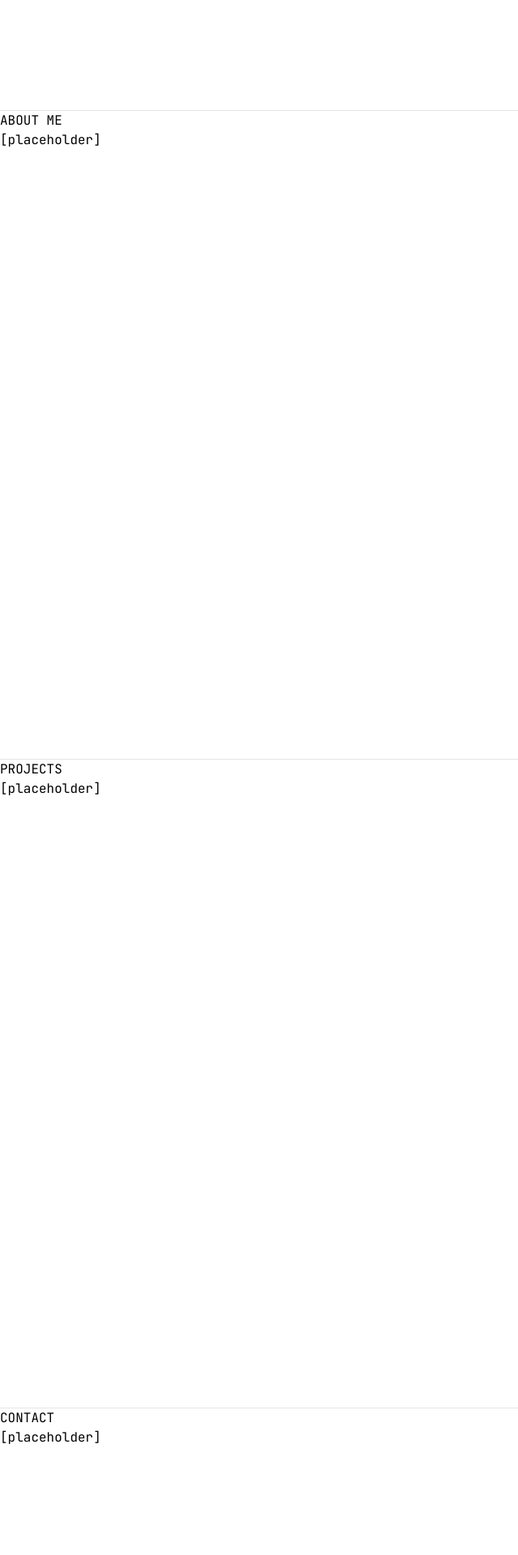
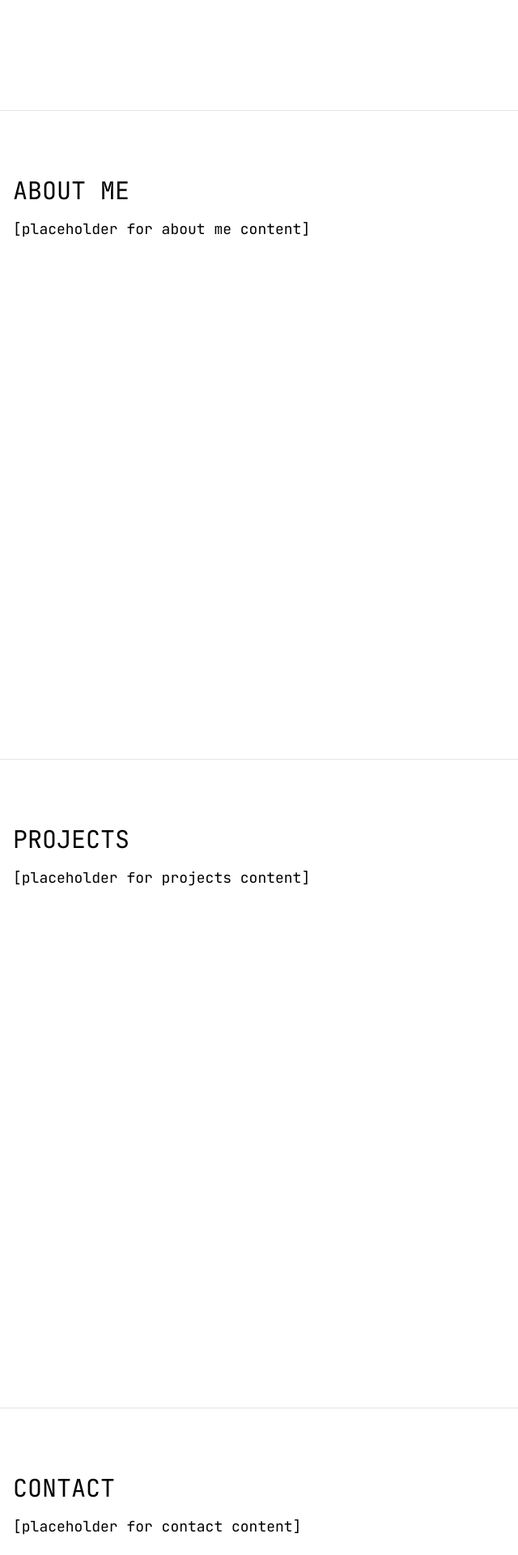
Before and after one commit to mzzdev/portfolio, a Next.js app: page /en in a window 1280 px wide. Shown: the part 700-2620 px from the top of the page at 81% size, without its empty margins (0-640 px from the left). Built offline with nearby package versions, Linux system fonts and the light colour scheme; a web font is replaced by a local one.

Commit message:
landing page work, not found page

```diff
--- a/messages/en.json
+++ b/messages/en.json
@@ -1,5 +1,9 @@
 {
   "HomePage": {
     "title": "Hello world!"
+  },
+  "NotFoundPage": {
+    "message": "The page you are looking for does not exist.",
+    "homeButton": "Back to Home"
   }
 }
--- a/messages/es.json
+++ b/messages/es.json
@@ -1,5 +1,9 @@
 {
   "HomePage": {
     "title": "Hola mundo!"
+  },
+  "NotFoundPage": {
+    "message": "La página que buscas no existe.",
+    "homeButton": "Volver a Inicio"
   }
 }
--- /dev/null
+++ b/src/app/[locale]/[...rest]/page.tsx
@@ -0,0 +1,5 @@
+import {notFound} from 'next/navigation';
+
+export default function CatchAllPage() {
+  notFound();
+}
--- /dev/null
+++ b/src/app/[locale]/not-found.tsx
@@ -0,0 +1,40 @@
+'use client';
+
+import { motion } from 'framer-motion';
+import { useTranslations } from 'next-intl';
+import Link from 'next/link';
+import { Button } from '@/components/ui/button';
+
+export default function NotFoundPage() {
+  const t = useTranslations('NotFoundPage');
+  return (
+    <main className='flex flex-col min-h-screen items-center justify-center cursor-default bg-white dark:bg-black dark:bg-dot-white/[0.2] bg-dot-black/[0.2]'>
+      <div className="absolute inset-0 flex items-center justify-center dark:bg-black bg-white [mask-image:radial-gradient(ellipse_at_center,transparent_10%,black)]"></div>
+      <motion.p
+        initial={{ filter: "blur(5px)", opacity: 0, y: 100 }}
+        whileInView={{ filter: "blur(0)", opacity: 1, y: 0 }}
+        viewport={{ once: true }}
+        transition={{ duration: .5, delay: 0, ease: "easeInOut" }}
+        className='overflow-hidden absolute inset-0 z-0 flex items-center justify-center text-[45vw] font-mono font-bold tracking-widest bg-clip-text text-transparent bg-gradient-to-b from-neutral-200 to-white dark:from-neutral-500 dark:to-black select-none'
+        style={{ zIndex: 1 }}
+      >404</motion.p>
+      <motion.div
+        initial={{ filter: "blur(5px)", opacity: 0 }}
+        whileInView={{ filter: "blur(0)", opacity: 1 }}
+        viewport={{ once: true }}
+        transition={{ duration: .25, delay: 0, ease: "backInOut" }}
+        className='flex flex-col z-10 items-center justify-center absolute bottom-0 mb-8'>
+        <p className='relative text-black dark:text-white tracking-tight font-bold text-xl mt-10 rounded-lg backdrop-blur-sm'>{t('message')}</p>
+        <Link href={'/'} className='mt-4'>
+          <Button
+            variant="outline"
+            title={t('homeButton')}
+            aria-label={t('homeButton')}
+            role="button"
+          >{t('homeButton')}
+          </Button>
+        </Link>
+      </motion.div>
+    </main >
+  );
+}
--- a/src/app/[locale]/page.tsx
+++ b/src/app/[locale]/page.tsx
@@ -7,52 +7,131 @@ import {
   MenubarItem,
   MenubarMenu,
   MenubarTrigger,
-} from "@/components/ui/menubar"
+} from "@/components/ui/menubar";
 import { Separator } from "@/components/ui/separator";
 import { useTranslations } from "next-intl";
 import Link from "next/link";
+import { useState, useEffect } from "react";
+import { motion } from "framer-motion";
+
+const SCROLL_THRESHOLD = 100;
 
 export default function Home() {
   const t = useTranslations('HomePage');
+
+  const [showNavbar, setShowNavbar] = useState(true);
+  const [lastScrollY, setLastScrollY] = useState(0);
+
+  useEffect(() => {
+    const handleScroll = () => {
+      const currentScrollY = window.scrollY;
+
+      if (currentScrollY > lastScrollY && currentScrollY > SCROLL_THRESHOLD) {
+        setShowNavbar(false);
+      } else {
+        setShowNavbar(true);
+      }
+      setLastScrollY(currentScrollY);
+    };
+
+    window.addEventListener('scroll', handleScroll);
+    return () => window.removeEventListener('scroll', handleScroll);
+  }, [lastScrollY]);
+
+  const Section = ({ id, title, children }: { id: string, title: string, children: React.ReactNode }) => (
+    <>
+      <Separator className="bg-neutral-200" />
+      <section id={id} className="section h-screen w-full py-20">
+        <div className="container mx-auto px-4">
+          <h2 className="text-3xl mb-4">{title}</h2>
+          <p className="text-lg">{children}</p>
+        </div>
+      </section>
+    </>
+  );
+
   return (
-    <main className="w-full h-screen bg-white">
+    <main className="w-full bg-white">
+      <motion.div
+        initial={{ y: 0 }}
+        animate={{ y: showNavbar ? 0 : -100 }}
+        transition={{ duration: 0.3 }}
+        className="sticky top-0 z-50"
+      >
         <Menubar className="justify-between">
           <MenubarMenu>
             <MenubarTrigger className="font-lexend">Pablo Belló</MenubarTrigger>
             <MenubarContent className="ml-2 mt-1">
-            <MenubarItem asChild className="text-xs">
-              <Link href="#about-me" className="text-xs">ABOUT ME</Link>
+              <MenubarItem asChild>
+                <Link href="#about-me">ABOUT ME</Link>
               </MenubarItem>
               <MenubarItem asChild>
-              <Link href="#projects" className="text-xs">PROJECTS</Link>
+                <Link href="#projects">PROJECTS</Link>
               </MenubarItem>
               <MenubarItem asChild>
-              <Link href="#contact" className="text-xs">CONTACT</Link>
+                <Link href="#contact">CONTACT</Link>
               </MenubarItem>
             </MenubarContent>
           </MenubarMenu>
-        <LanguageSelector locales="en"/>
+          <LanguageSelector locales="en" />
         </Menubar>
-      <div className="flex flex-col items-center justify-center h-screen w-full">
-        <h1>{t('title')}</h1>
+      </motion.div>
+
+      <section id="title" className="flex flex-col items-center justify-center min-h-screen w-full py-20">
+        <h1 className="text-4xl">{t('title')}</h1>
+      </section>
+
+      <Section id="about-me" title="ABOUT ME">
+        [placeholder for about me content]
+      </Section>
+
+      <Section id="projects" title="PROJECTS">
+        [placeholder for projects content]
+      </Section>
+
+      <Section id="contact" title="CONTACT">
+        [placeholder for contact content]
+      </Section>
+      <footer className="bg-neutral-100 py-10 shadow-2xl shadow-neutral-500">
+      <div className="container mx-auto px-4 text-center">
+        {/* Separator para mantener consistencia visual */}
+        <Separator className="bg-neutral-300 mb-6" />
+
+        {/* Links de navegación */}
+        <div className="flex justify-center space-x-6 mb-6">
+          <Link href="#title" className="text-sm text-neutral-700 hover:text-neutral-900">
+            Home
+          </Link>
+          <Link href="#about-me" className="text-sm text-neutral-700 hover:text-neutral-900">
+            About Me
+          </Link>
+          <Link href="#projects" className="text-sm text-neutral-700 hover:text-neutral-900">
+            Projects
+          </Link>
+          <Link href="#contact" className="text-sm text-neutral-700 hover:text-neutral-900">
+            Contact
+          </Link>
         </div>
-      <div>
-        <Separator className="bg-neutral-200" />
-        <div id="about-me" className="section h-screen w-full">
-          <h2>ABOUT ME</h2>
-          <p>[placeholder]</p>
+
+        {/* Redes sociales o contacto (Placeholder para íconos o enlaces sociales) */}
+        <div className="flex justify-center space-x-6 mb-6">
+          <Link href="https://www.linkedin.com" className="text-sm text-neutral-700 hover:text-neutral-900">
+            LinkedIn
+          </Link>
+          <Link href="https://www.github.com" className="text-sm text-neutral-700 hover:text-neutral-900">
+            GitHub
+          </Link>
+          <Link href="mailto:someone@example.com" className="text-sm text-neutral-700 hover:text-neutral-900">
+            Email
+          </Link>
         </div>
-        <Separator className="bg-neutral-200" />
-        <div id="projects" className="section h-screen w-full">
-          <h2>PROJECTS</h2>
-          <p>[placeholder]</p>
+
+        {/* Créditos */}
+        <p className="text-sm text-neutral-600">
+          © {new Date().getFullYear()} Pablo Belló. All rights reserved.
+        </p>
       </div>
-        <Separator className="bg-neutral-200" />
-        <div id="contact" className="section h-screen w-full">
-          <h2>CONTACT</h2>
-          <p>[placeholder]</p>
-        </div>
-      </div>
+    </footer>
     </main>
   );
 }
```
Lines whose indentation alone changed are shown as unchanged.
